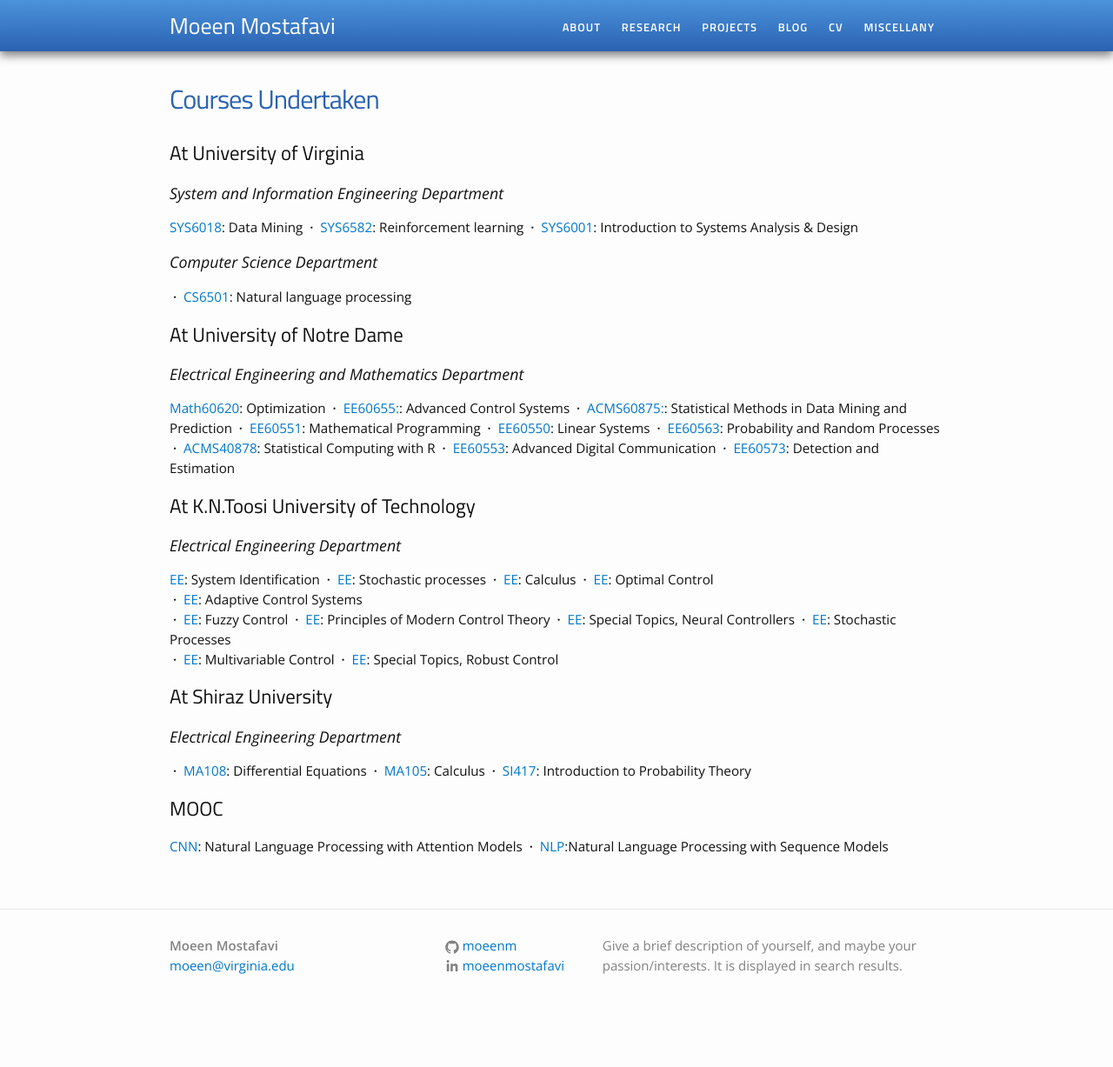
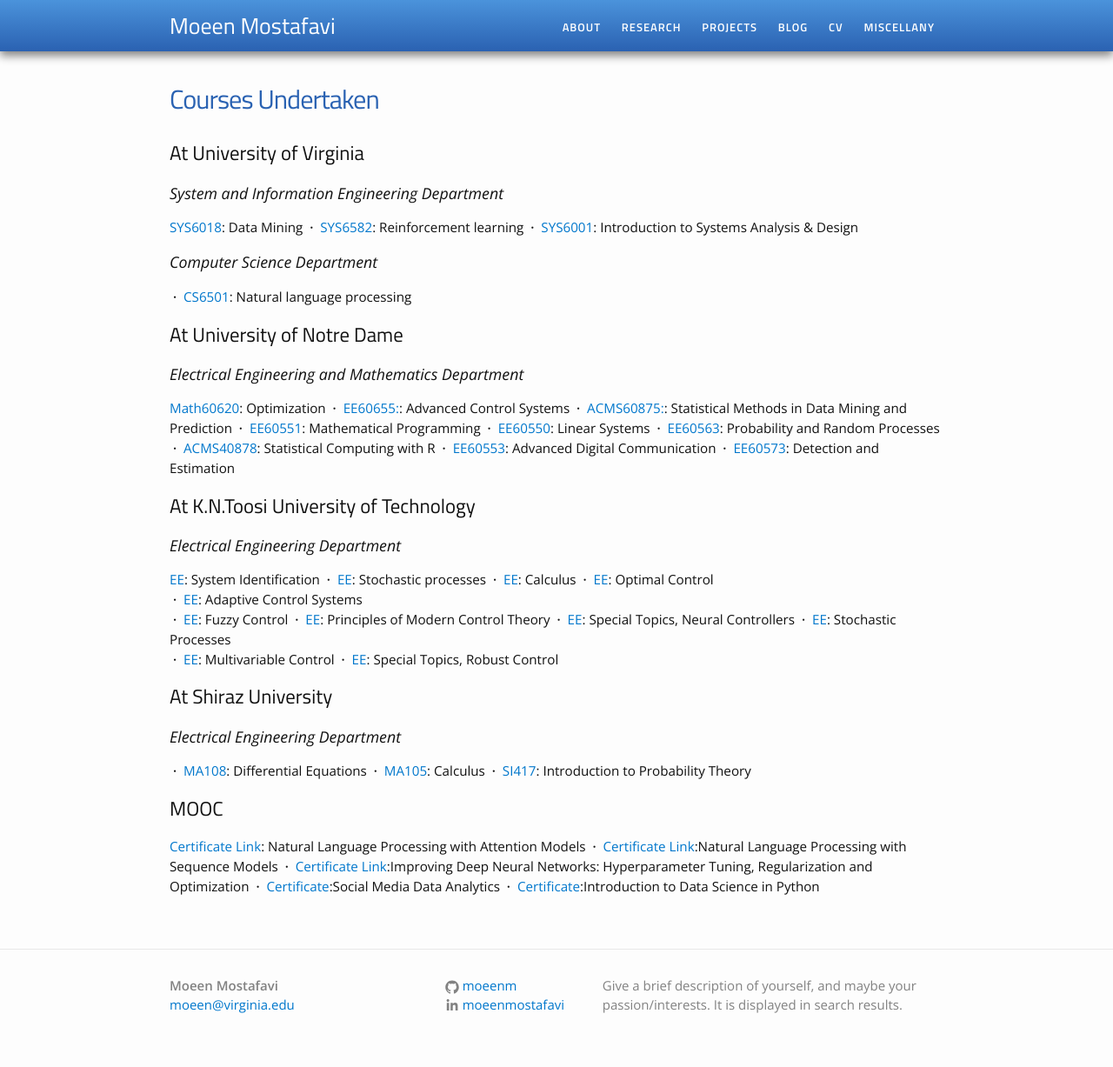
Before and after one commit to moeenm/moeenm.github.io, a Jekyll site: the page built from miscellany/courses.md, in a window 1280 px wide. Shown: the whole page at 87% size. Built offline with Jekyll 4.4.1, drawn with Linux system fonts in a browser that asks for light colours; before the commit the page ends 1181 px from its top, so only the background shows below that.

Commit message:
Update courses.md

```diff
--- a/miscellany/courses.md
+++ b/miscellany/courses.md
@@ -50,5 +50,8 @@
 <b>&nbsp;&middot;&nbsp;</b> <a href="">SI417</a>: Introduction to Probability Theory
 
 <h2>MOOC</h2>
-<a href="https://www.coursera.org/account/accomplishments/verify/KB59E7CLQA7V?utm_source=link&utm_medium=certificate&utm_content=cert_image&utm_campaign=sharing_cta&utm_product=course">CNN</a>: Natural Language Processing with Attention Models
-<b>&nbsp;&middot;&nbsp;</b> <a href="https://www.coursera.org/account/accomplishments/verify/US5FKT246P9E?utm_source=link&utm_medium=certificate&utm_content=cert_image&utm_campaign=sharing_cta&utm_product=course">NLP</a>:Natural Language Processing with Sequence Models
+<a href="https://www.coursera.org/account/accomplishments/verify/KB59E7CLQA7V?utm_source=link&utm_medium=certificate&utm_content=cert_image&utm_campaign=sharing_cta&utm_product=course">Certificate Link</a>: Natural Language Processing with Attention Models
+<b>&nbsp;&middot;&nbsp;</b> <a href="https://www.coursera.org/account/accomplishments/verify/US5FKT246P9E?utm_source=link&utm_medium=certificate&utm_content=cert_image&utm_campaign=sharing_cta&utm_product=course">Certificate Link</a>:Natural Language Processing with Sequence Models
+<b>&nbsp;&middot;&nbsp;</b> <a href="https://www.coursera.org/account/accomplishments/certificate/XHXGGCFSP7S6">Certificate Link</a>:Improving Deep Neural Networks: Hyperparameter Tuning, Regularization and Optimization
+<b>&nbsp;&middot;&nbsp;</b> <a href="https://www.coursera.org/account/accomplishments/verify/ZA9VBLMPN3GT">Certificate</a>:Social Media Data Analytics
+<b>&nbsp;&middot;&nbsp;</b> <a href="https://www.coursera.org/account/accomplishments/verify/K7VHX2VVNYU2">Certificate</a>:Introduction to Data Science in Python
```
